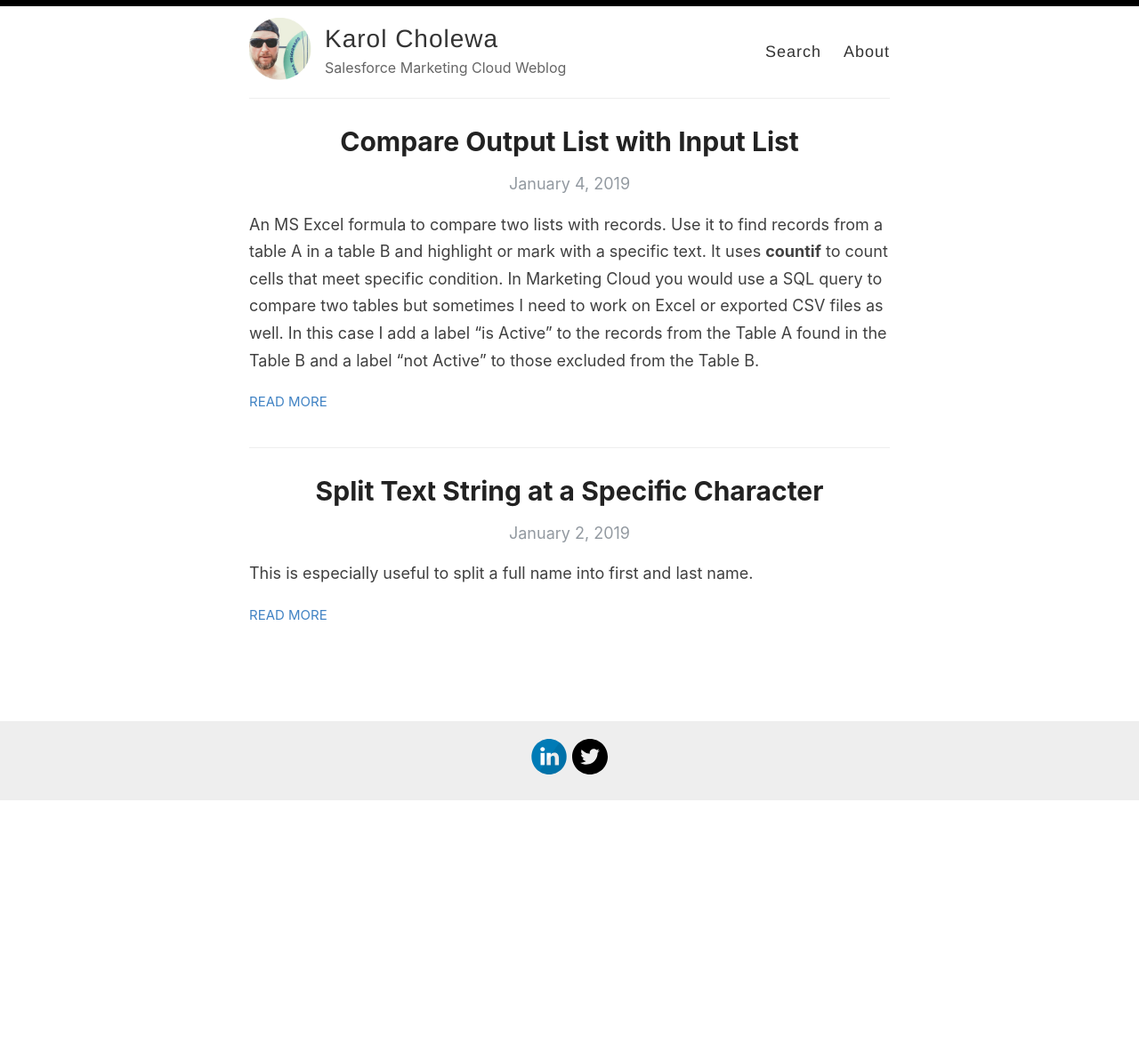
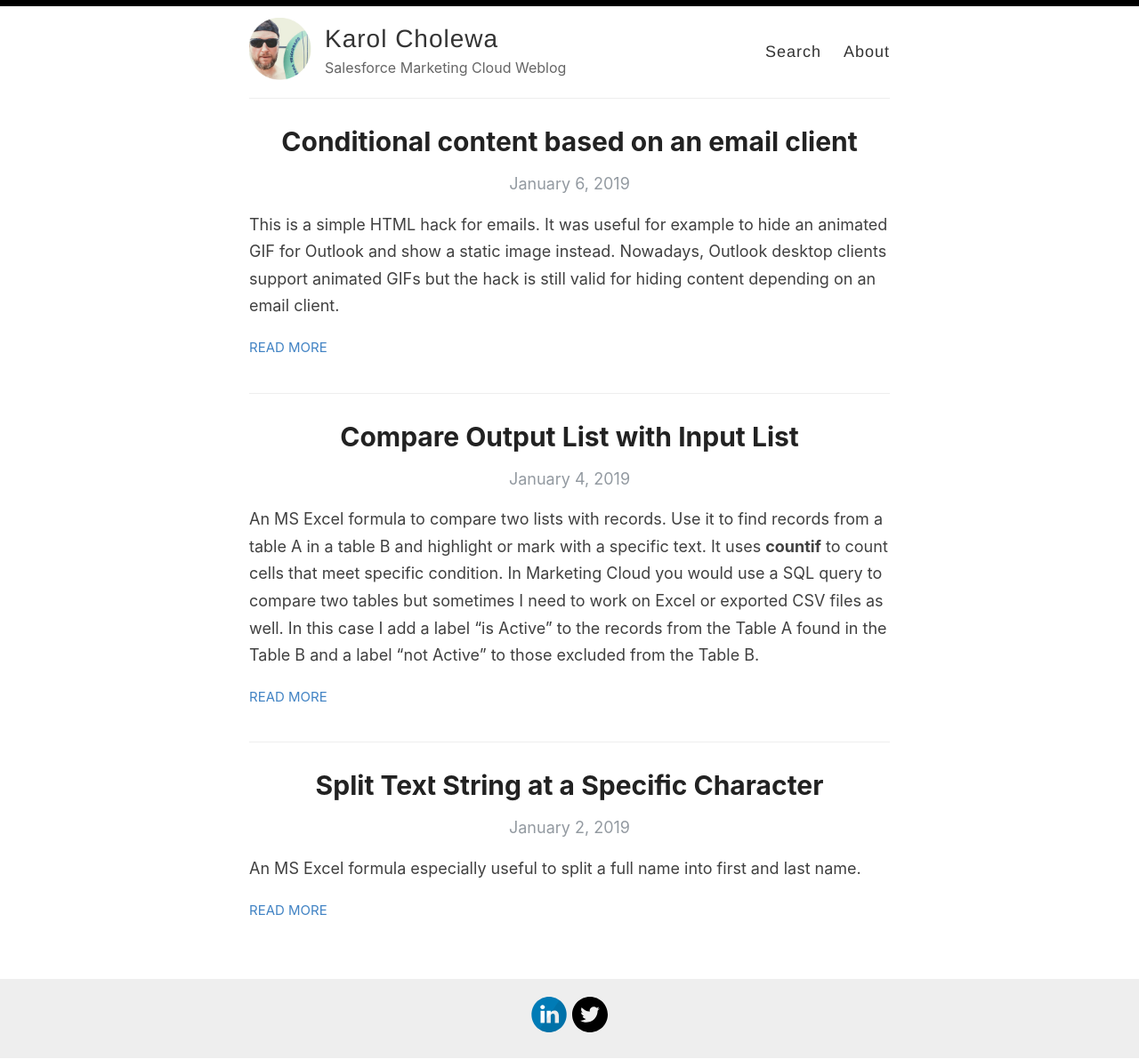
Before and after one commit to karolcholewa/blog, a Jekyll site: the page built from index.html, in a window 1280 px wide. Shown: the whole page at 89% size. Built offline with Jekyll 4.4.1, drawn with Linux system fonts in a browser that asks for light colours; the list of posts is cut into pages by our own code; before the commit the page ends 901 px from its top, so only the background shows below that.

Commit message:
New post added

````diff
--- a/_posts/2019-01-02-split-text.md
+++ b/_posts/2019-01-02-split-text.md
@@ -4,7 +4,7 @@ title: "Split Text String at a Specific Character"
 categories: XLSX
 ---
 
-This is especially useful to split a full name into first and last name.
+An MS Excel formula especially useful to split a full name into first and last name.
 
 ### Example 1
 Given a string separated by space: **Jimmy James**
--- /dev/null
+++ b/_posts/2019-01-06-conditional-content.md
@@ -0,0 +1,26 @@
+---
+layout: post
+title: "Conditional content based on an email client"
+categories: [HTML, EmailHack]
+---
+
+This is a simple HTML hack for emails. It was useful for example to hide an animated GIF for Outlook and show a static image instead. Nowadays, Outlook desktop clients support animated GIFs but the hack is still valid for hiding content depending on an email client.
+
+```
+<!--[if mso]>
+OUTLOOK CONTENT (STATIC IMAGE)
+<![endif]-->
+
+<table style="mso-hide:all">
+<tr><td>CONTENT NOT FOR OUTLOOK BUT OTHER CLIENTS (ANIMATION)</td></tr>
+</table>
+```
+
+
+
+## Resources:
+
+
+
+*   [http://freshinbox.com/blog/bulletproof-solution-to-hiding-mobile-content-when-opened-in-non-mobile-email-clients/](http://freshinbox.com/blog/bulletproof-solution-to-hiding-mobile-content-when-opened-in-non-mobile-email-clients/)
+*   [https://emailmonks.com/blog/email-coding/show-hide-device-specific-content/](https://emailmonks.com/blog/email-coding/show-hide-device-specific-content/)
````
